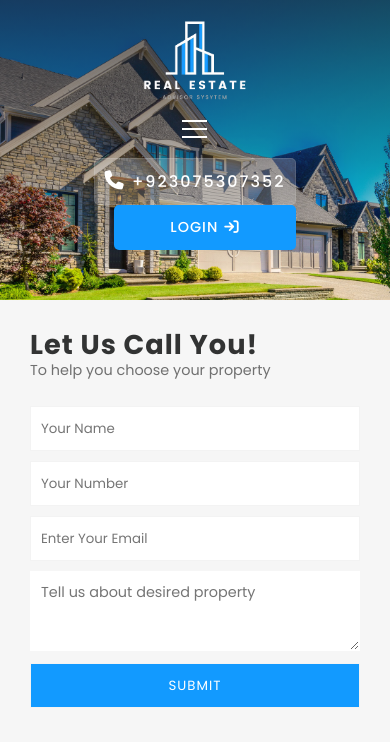
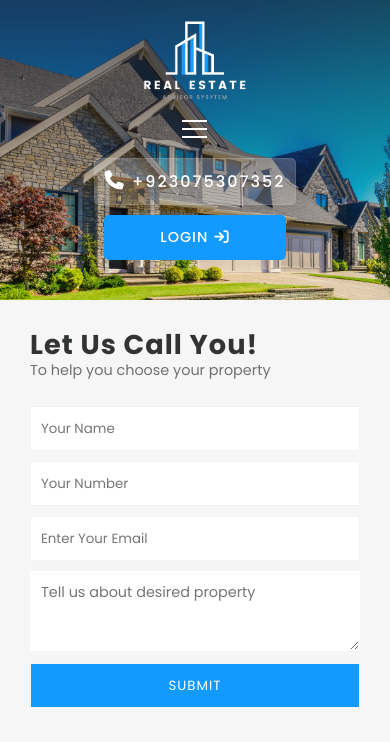
Before and after one commit to goingtointernet/realestate, a Django app: page / in a window 390 px wide. Shown: the top 742 px of the page. Run offline with Django 4.2, Linux system fonts and the light colour scheme; data comes from the database, SQL or seed files in the repository; parts of the project's set-up code (start-up, migrations or seed data) failed here and were passed over; some libraries are stand-ins or nearby versions.

Commit message:
Update p_style.css

```diff
--- a/static/css/p_style.css
+++ b/static/css/p_style.css
@@ -638,6 +638,12 @@ nav .menu-btn {
     }
 
 
+}
+@media(max-width:450px){
+    .nav-login-contact .nav-login-btn{
+        margin: auto;
+        margin-top: 10px;
+    }
 }
 @media(max-width:340px){
     .footer-content{
```
